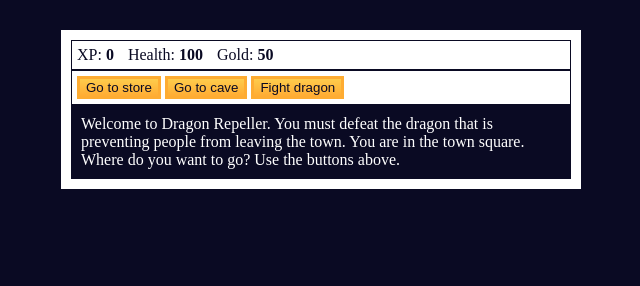
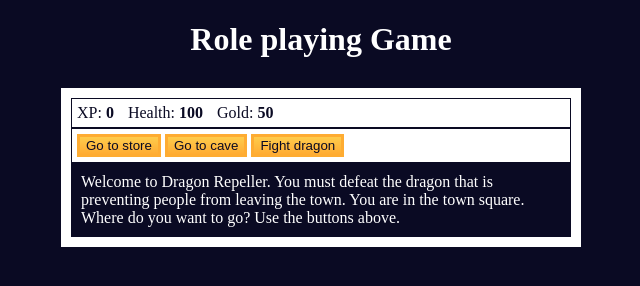
Before and after one commit to jayysingh/Role_Playing_Game, a plain HTML site: page index.html in a window 1280 px wide. Shown: the whole page, without its empty margins (319-959 px from the left). Drawn offline with Linux system fonts and the light colour scheme.

Commit message:
Update index.html

```diff
--- a/index.html
+++ b/index.html
@@ -6,6 +6,7 @@
     <title>RPG - Dragon Repeller</title>
   </head>
   <body>
+        <h1 align="center" style="color:white">Role playing Game</h1>
     <div id="game">
       <div id="stats">
         <span class="stat">XP: <strong><span id="xpText">0</span></strong></span>
```
